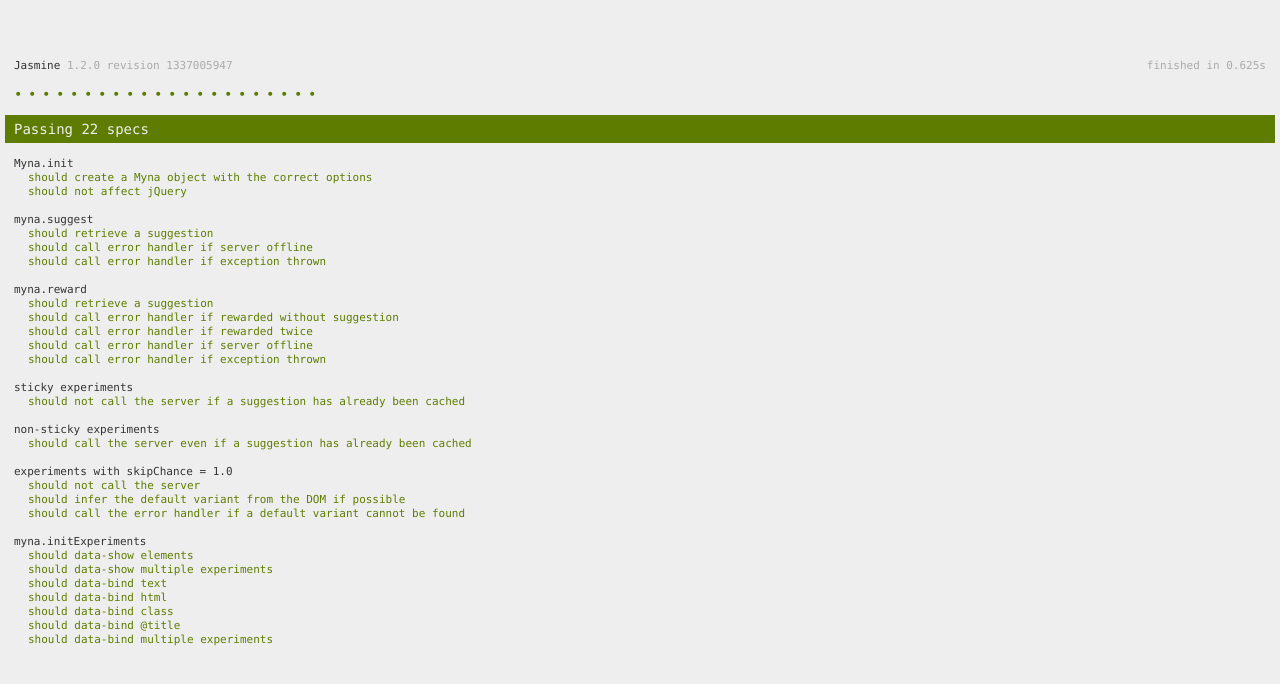
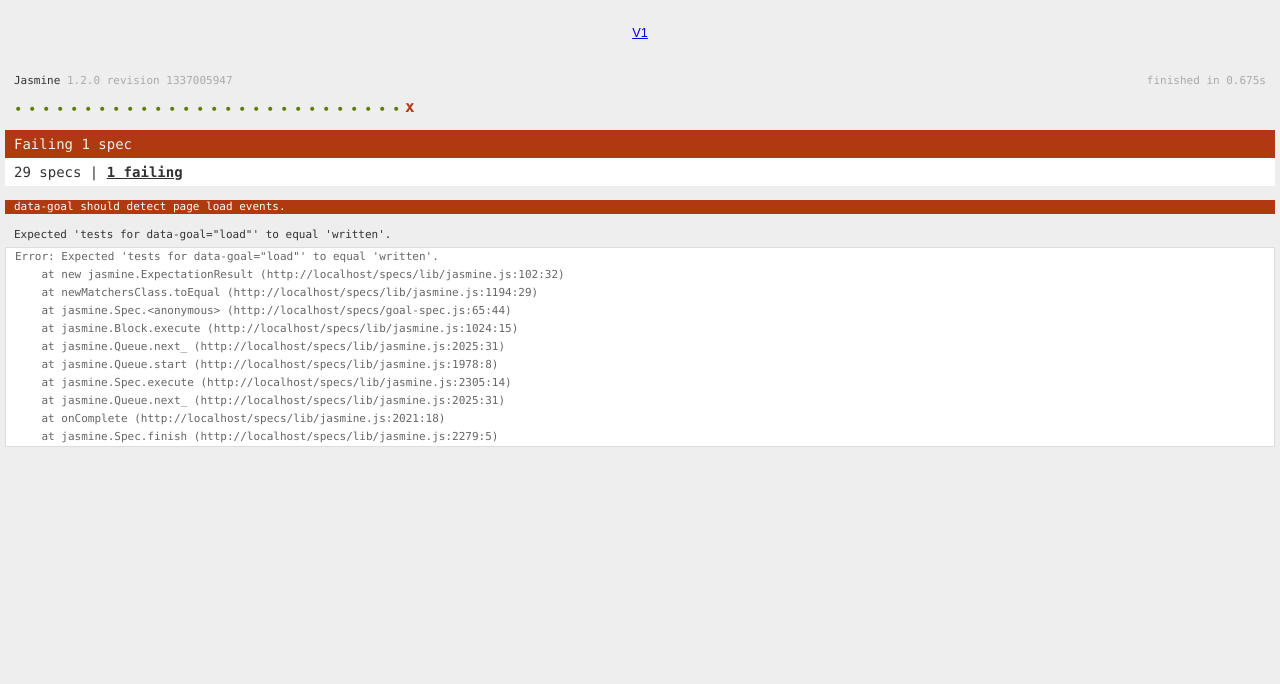
Before and after one commit to myna/myna-html, a website: page specs/standalone.html in a window 1280 px wide. Drawn offline with Linux system fonts and the light colour scheme.

Commit message:
Added specs/fixes for data-bind="goal"

```diff
--- a/specs/base.js
+++ b/specs/base.js
@@ -49,8 +49,6 @@
 }
 
 beforeEach(function() {
-  console.log("----------");
-
   this.addMatchers({
     toBeOfType: function(expected) {
       return typeof(this.actual) == expected;
--- a/specs/cookie-spec.js
+++ b/specs/cookie-spec.js
@@ -1,18 +1,18 @@
 describe("$.cookie", function() {
   it("should be present", function() {
-    expect($.cookie).toBeOfType("function")
-    expect($.removeCookie).toBeOfType("function")
+    expect(Myna.$.cookie).toBeOfType("function")
+    expect(Myna.$.removeCookie).toBeOfType("function")
   });
 
   it("should save data", function() {
-    $.removeCookie("a");
-    expect($.cookie("a")).toBeFalsy();
+    Myna.$.removeCookie("a");
+    expect(Myna.$.cookie("a")).toBeFalsy();
 
-    $.cookie("a", "b");
-    expect($.cookie("a")).toEqual("b");
+    Myna.$.cookie("a", "b");
+    expect(Myna.$.cookie("a")).toEqual("b");
 
-    $.removeCookie("a");
-    expect($.cookie("a")).toBeFalsy();
+    Myna.$.removeCookie("a");
+    expect(Myna.$.cookie("a")).toBeFalsy();
   });
 });
 
--- /dev/null
+++ b/specs/goal-spec.js
@@ -0,0 +1,67 @@
+describe("data-goal", function() {
+  it("should detect click events", function() {
+    var myna = new Myna({ experiments: [
+      { uuid: 'uuid1', class: 'expt1', sticky: false }
+    ]});
+
+    var server = spyOn(Myna.$, "ajax").andCallFake(fakeWorkingServer());
+
+    $("#experiments").html('<button id="v1" class="expt1" data-goal="click">V1</button>');
+
+    myna.initExperiments();
+
+    $("#v1").get(0).click();
+
+    var rewardOptions = server.mostRecentCall.args[0];
+    expect(rewardOptions.url).toEqual('//api.mynaweb.com/v1/experiment/uuid1/reward?token=token1&amount=1');
+    expect(rewardOptions.dataType).toEqual('jsonp');
+    expect(rewardOptions.crossDomain).toEqual(true);
+    expect(rewardOptions.success).toBeOfType('function');
+    expect(rewardOptions.error).toBeOfType('function');
+  });
+
+  it("should not interrupt links loading pages", function() {
+    var hashToRestore = window.location.hash || "#";
+
+    var myna = new Myna({
+      timeout: 25,
+      experiments: [
+        { uuid: 'uuid1', class: 'expt1', sticky: false }
+      ]
+    });
+
+    var server = spyOn(Myna.$, "ajax").andCallFake(fakeWorkingServer());
+
+    runs(function() {
+      window.location.hash = "#foo";
+      $("#experiments").html('<a id="v1" href="#bar" class="expt1" data-goal="click">V1</a>');
+
+      myna.initExperiments();
+
+      $("#v1").get(0).click();
+    });
+
+    waits(myna.options.timeout);
+
+    runs(function() {
+      var rewardOptions = server.mostRecentCall.args[0];
+      expect(rewardOptions.url).toEqual('//api.mynaweb.com/v1/experiment/uuid1/reward?token=token1&amount=1');
+      expect(rewardOptions.dataType).toEqual('jsonp');
+      expect(rewardOptions.crossDomain).toEqual(true);
+      expect(rewardOptions.success).toBeOfType('function');
+      expect(rewardOptions.error).toBeOfType('function');
+      expect(window.location.hash).toEqual("#bar");
+    });
+
+    waits(myna.options.timeout);
+
+    runs(function() {
+      window.location.hash = hashToRestore;
+    });
+  });
+
+  it("should detect page load events", function() {
+    // Not sure how to implement this one yet:
+    expect("tests for data-goal=\"load\"").toEqual("written");
+  });
+});
--- a/specs/nodeps.html
+++ b/specs/nodeps.html
@@ -24,6 +24,7 @@
     <script src="sticky-spec.js"></script>
     <script src="skip-spec.js"></script>
     <script src="show-spec.js"></script>
+    <script src="goal-spec.js"></script>
 
     <script type="text/javascript">
       (function() {
--- a/specs/show-spec.js
+++ b/specs/show-spec.js
@@ -1,5 +1,5 @@
-describe("myna.initExperiments", function() {
-  it("should data-show elements", function() {
+describe("data-show", function() {
+  it("should show/hide elements", function() {
     this.myna = new Myna({ experiments: [
       { uuid: 'uuid1', class: 'expt1', sticky: false }
     ]});
@@ -23,7 +23,7 @@
     expect($("#v2").is(":visible")).toEqual(true);
   });
 
-  it("should data-show multiple experiments", function() {
+  it("should work with multiple experiments", function() {
     this.myna = new Myna({ experiments: [
       { uuid: 'uuid1', class: 'expt1', sticky: false },
       { uuid: 'uuid2', class: 'expt2', sticky: false }
@@ -55,8 +55,10 @@
     expect($("#v3").is(":visible")).toEqual(false);
     expect($("#v4").is(":visible")).toEqual(true);
   });
+});
 
-  it("should data-bind text", function() {
+describe("data-bind", function() {
+  it("should alter an element's text", function() {
     this.myna = new Myna({ experiments: [
       { uuid: 'uuid1', class: 'expt1', sticky: false }
     ]});
@@ -76,7 +78,7 @@
     expect($("#v1").html()).toEqual("&lt;v2&gt;");
   });
 
-  it("should data-bind html", function() {
+  it("should alter an element's html", function() {
     this.myna = new Myna({ experiments: [
       { uuid: 'uuid1', class: 'expt1', sticky: false }
     ]});
@@ -96,7 +98,7 @@
     expect($("#v1").html()).toEqual("<v2></v2>");
   });
 
-  it("should data-bind class", function() {
+  it("should add to an element's class", function() {
     this.myna = new Myna({ experiments: [
       { uuid: 'uuid1', class: 'expt1', sticky: false }
     ]});
@@ -116,7 +118,7 @@
     expect($("#v1").attr("class")).toEqual("expt1 variant1 variant2");
   });
 
-  it("should data-bind @title", function() {
+  it("should alter an element's title attribute", function() {
     this.myna = new Myna({ experiments: [
       { uuid: 'uuid1', class: 'expt1', sticky: false }
     ]});
@@ -136,7 +138,7 @@
     expect($("#v1").attr("title")).toEqual("variant2");
   });
 
-  it("should data-bind multiple experiments", function() {
+  it("should work with multiple experiments", function() {
     this.myna = new Myna({ experiments: [
       { uuid: 'uuid1', class: 'expt1', sticky: false },
       { uuid: 'uuid2', class: 'expt2', sticky: false }
@@ -146,18 +148,24 @@
 
     $("#experiments").html(
       ' <span id="v1" class="expt1" data-bind="@title"></span> ' +
-      ' <span id="v2" class="expt2" data-bind="@title"></span> '
+      ' <span id="v2" class="expt2" data-bind="@style"></span> '
     );
 
     expect($("#v1").attr("title")).toEqual(null);
+    expect($("#v1").attr("style")).toEqual(null);
     expect($("#v2").attr("title")).toEqual(null);
+    expect($("#v2").attr("style")).toEqual(null);
 
     this.myna.initExperiments();
     expect($("#v1").attr("title")).toEqual("a");
-    expect($("#v2").attr("title")).toEqual("b");
+    expect($("#v1").attr("style")).toEqual(null);
+    expect($("#v2").attr("title")).toEqual(null);
+    expect($("#v2").attr("style")).toEqual("b");
 
     this.myna.initExperiments();
     expect($("#v1").attr("title")).toEqual("c");
-    expect($("#v2").attr("title")).toEqual("a");
+    expect($("#v1").attr("style")).toEqual(null);
+    expect($("#v2").attr("title")).toEqual(null);
+    expect($("#v2").attr("style")).toEqual("a");
   });
 });
--- a/specs/standalone.html
+++ b/specs/standalone.html
@@ -9,17 +9,22 @@
     <script src="lib/jasmine-html.js"></script>
 
     <!-- include source files here... -->
+
+
     <script src="../dist/myna-html-1.latest.js"></script>
+
     <script src="../lib/jquery-1.8.2.js"></script>
 
     <!-- include spec files here... -->
     <script src="base.js"></script>
     <script src="init-spec.js"></script>
+    <script src="cookie-spec.js"></script>
     <script src="suggest-spec.js"></script>
     <script src="reward-spec.js"></script>
     <script src="sticky-spec.js"></script>
     <script src="skip-spec.js"></script>
     <script src="show-spec.js"></script>
+    <script src="goal-spec.js"></script>
 
     <script type="text/javascript">
       (function() {
```
Also changed, not shown: src/myna.coffee (+10 -1 lines), dist/myna-html-1.0.0.js, dist/myna-html-1.0.0.min.js, dist/myna-html-1.latest.js, dist/myna-html-1.latest.min.js, dist/myna-html-nodeps-1.0.0.js, dist/myna-html-nodeps-1.latest.js, dist/myna-html-nodeps-1.latest.min.js.
